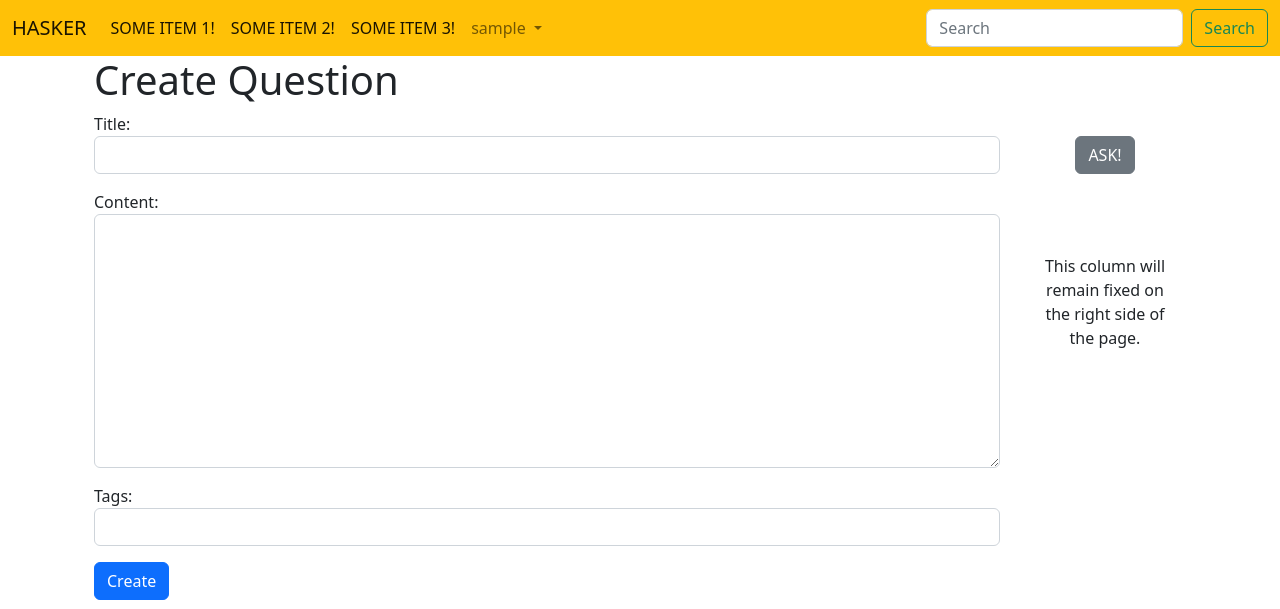
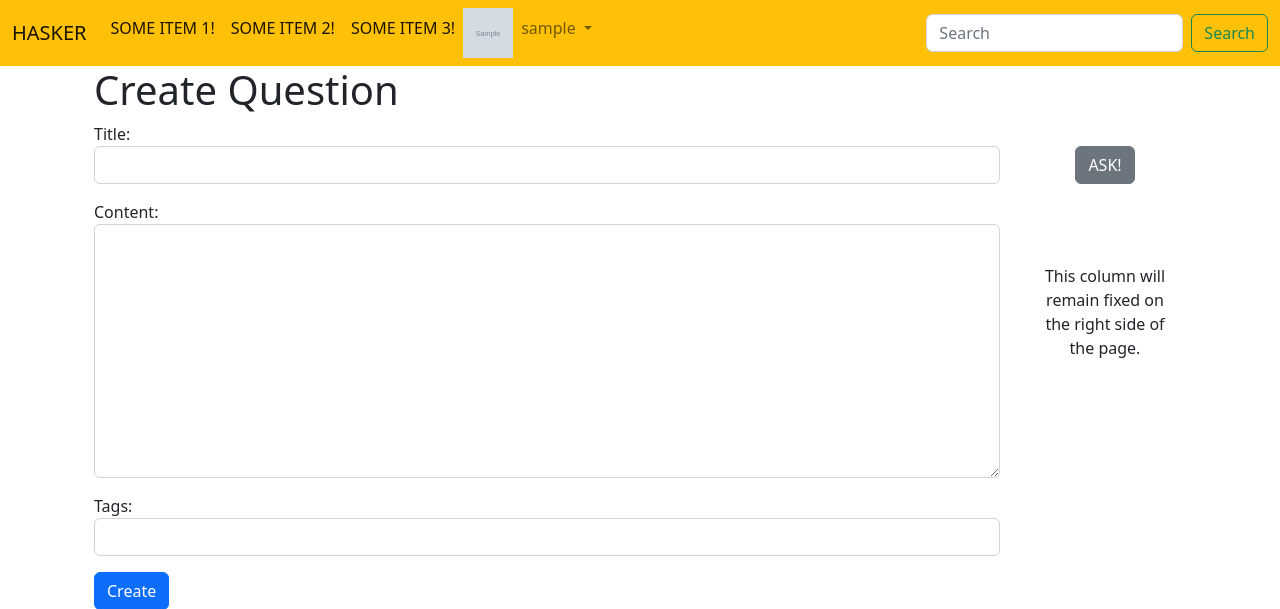
Before and after one commit to erastoff/hasker, a Django app: page /ask/add/ in a window 1280 px wide. Shown: the top 609 px of the page. Run offline with Django 5.2, Linux system fonts and the light colour scheme; a user stored in the database is signed in; tables that the repository leaves empty hold one stand-in row (values such as "Sample post"); grey boxes marked "Sample" are stand-in pictures.

Commit message:
Master - static serving and image field in navbar added

```diff
--- a/hasker/urls.py
+++ b/hasker/urls.py
@@ -15,6 +15,8 @@ Including another URLconf
     2. Add a URL to urlpatterns:  path('blog/', include('blog.urls'))
 """
 
+from django.conf import settings
+from django.conf.urls.static import static
 from django.contrib import admin
 from django.urls import path, include
 
@@ -24,3 +26,7 @@ urlpatterns = [
     path("", include("question.urls", namespace="question")),
     path("users/", include("users.urls", namespace="users")),
 ]
+
+if settings.DEBUG:
+    # urlpatterns.append(path("__debug__/", include("debug_toolbar.urls")))
+    urlpatterns += static(settings.MEDIA_URL, document_root=settings.MEDIA_ROOT)
--- a/templates/root.html
+++ b/templates/root.html
@@ -10,6 +10,13 @@
     </title>
      <link href="https://cdn.jsdelivr.net/npm/bootstrap@5.2.3/dist/css/bootstrap.min.css" rel="stylesheet"
            integrity="sha384-rbsA2VBKQhggwzxH7pPCaAqO46MgnOM80zW1RWuH61DGLwZJEdK2Kadq2F9CUG65" crossorigin="anonymous">
+      <style>
+        .square-image {
+            object-fit: cover; /* обрезать изображение */
+            width: 200px; /* ширина изображения */
+            height: 200px; /* высота изображения */
+        }
+      </style>
   </head>
 
   <body>
@@ -31,7 +38,11 @@
         <li class="nav-item">
           <a class="nav-link active" href="{% url 'question:index' %}">SOME ITEM 3!</a>
         </li>
-
+<li class="nav-item">
+      {% if user.is_authenticated and user.image.url %}
+          <img src="{{ user.image.url }}" class="img-fluid square-image" style="max-width: 50px; max-height: 50px;" alt="Square image">
+      {% endif %}
+</li>
 <li class="nav-item dropdown">
         {% if user.is_authenticated %}
             <a class="nav-link dropdown-toggle" href="#" role="button" data-bs-toggle="dropdown" aria-expanded="false">
@@ -87,8 +98,8 @@
                               </div>
                         </div>
                     </div>
+            </div>
         </div>
-</div>
     </div>
 
   <script src="https://cdn.jsdelivr.net/npm/bootstrap@5.2.3/dist/js/bootstrap.bundle.min.js"
```
